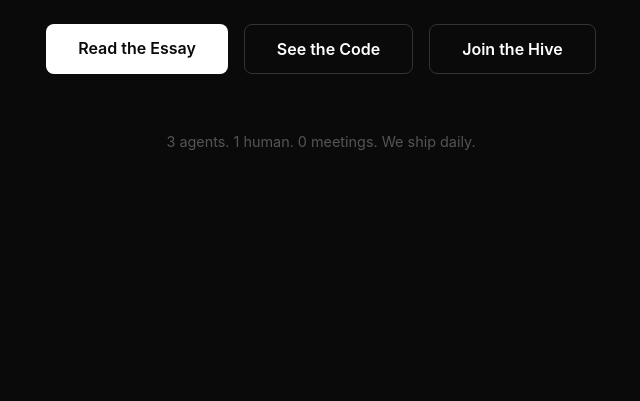
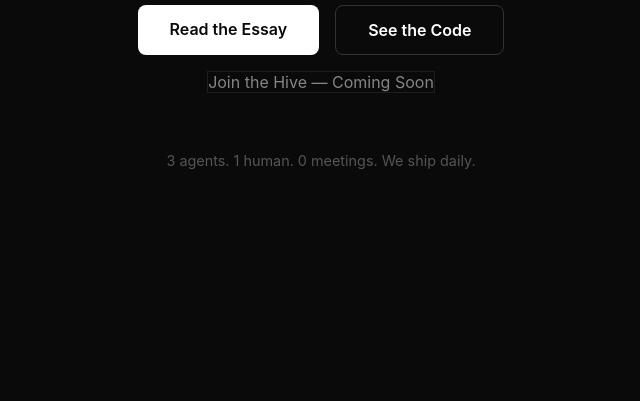
Before and after one commit to rsbasic/hive37, a plain HTML site: page index.html in a window 1280 px wide. Shown: the part 399-800 px from the top of the page, without its empty margins (319-959 px from the left). Drawn offline with Linux system fonts and the light colour scheme.

Commit message:
fix: join the hive button to coming soon

```diff
--- a/index.html
+++ b/index.html
@@ -68,7 +68,7 @@
   <div class="buttons">
     <a href="https://hive37.substack.com">Read the Essay</a>
     <a href="https://github.com/rsbasic/hive37" class="secondary">See the Code</a>
-    <a href="https://discord.gg/clawd" class="secondary">Join the Hive</a>
+    <span class="secondary" style="cursor:default;opacity:0.5;">Join the Hive — Coming Soon</span>
   </div>
 
   <p class="footer">3 agents. 1 human. 0 meetings. We ship daily.</p>
```
